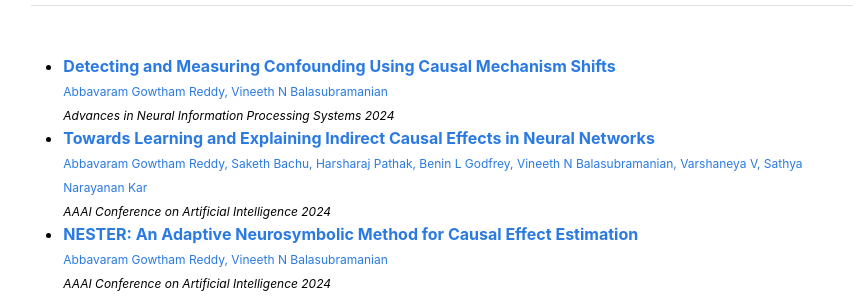
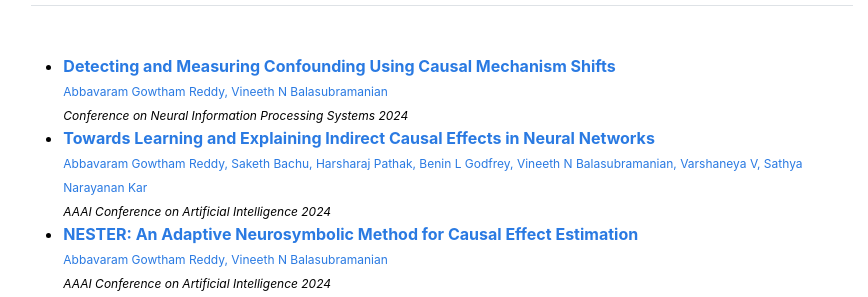
Before and after one commit to gautam0707/gautam0707.github.io, a Jekyll site: the page built from publications.md, in a window 1280 px wide. Shown: the part 242-539 px from the top of the page, without its empty margins (198-1066 px from the left). Built offline with Jekyll 4.4.1, drawn with Linux system fonts in a browser that asks for light colours; a style sheet for code colours, icons or effects is not loaded.

Commit message:
Update publications.yml

```diff
--- a/_data/publications.yml
+++ b/_data/publications.yml
@@ -1,5 +1,5 @@
 index:
-- {venue: 'Advances in Neural Information Processing Systems',
+- {venue: 'Conference on Neural Information Processing Systems',
   year: '2024',
   authors: "Abbavaram Gowtham Reddy, Vineeth N Balasubramanian",
   title: 'Detecting and Measuring Confounding Using Causal Mechanism Shifts',
```
